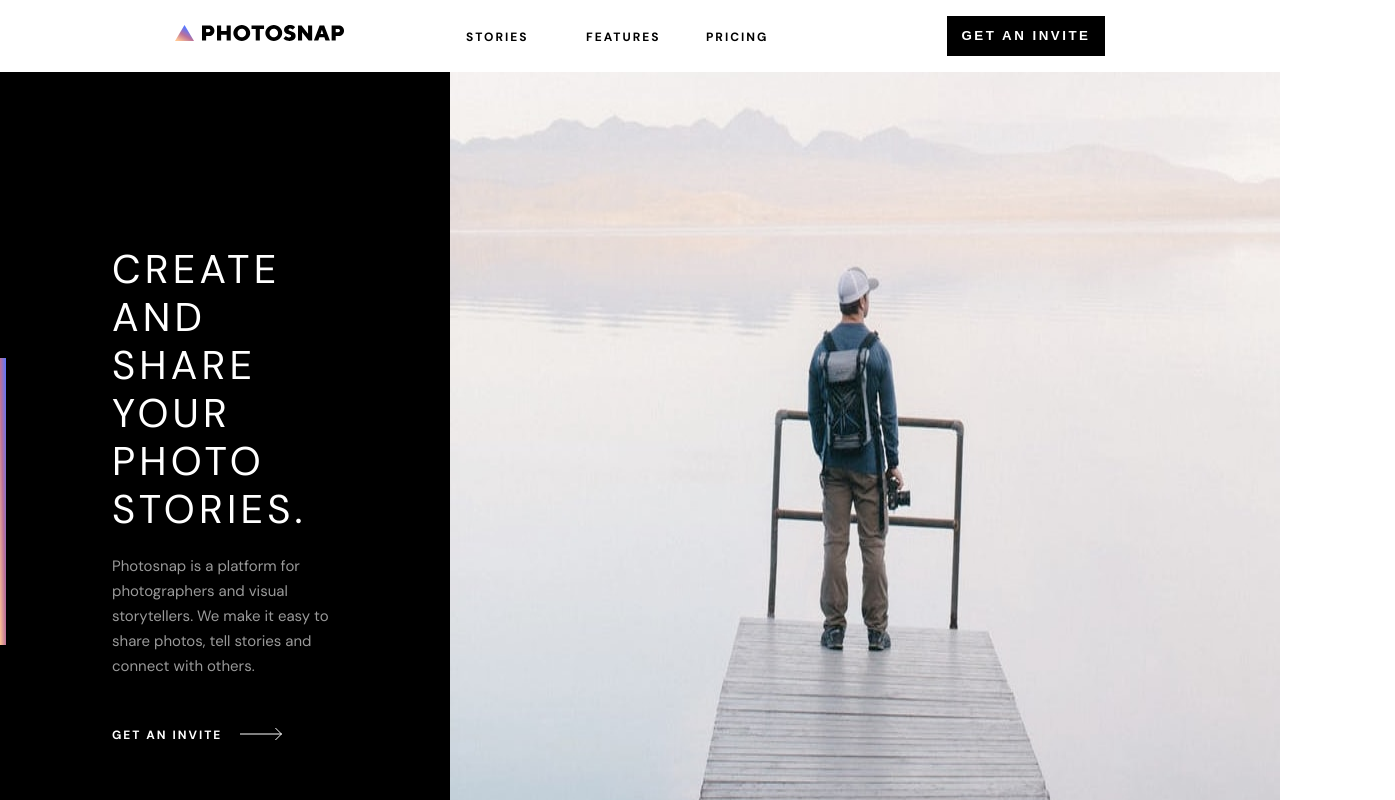
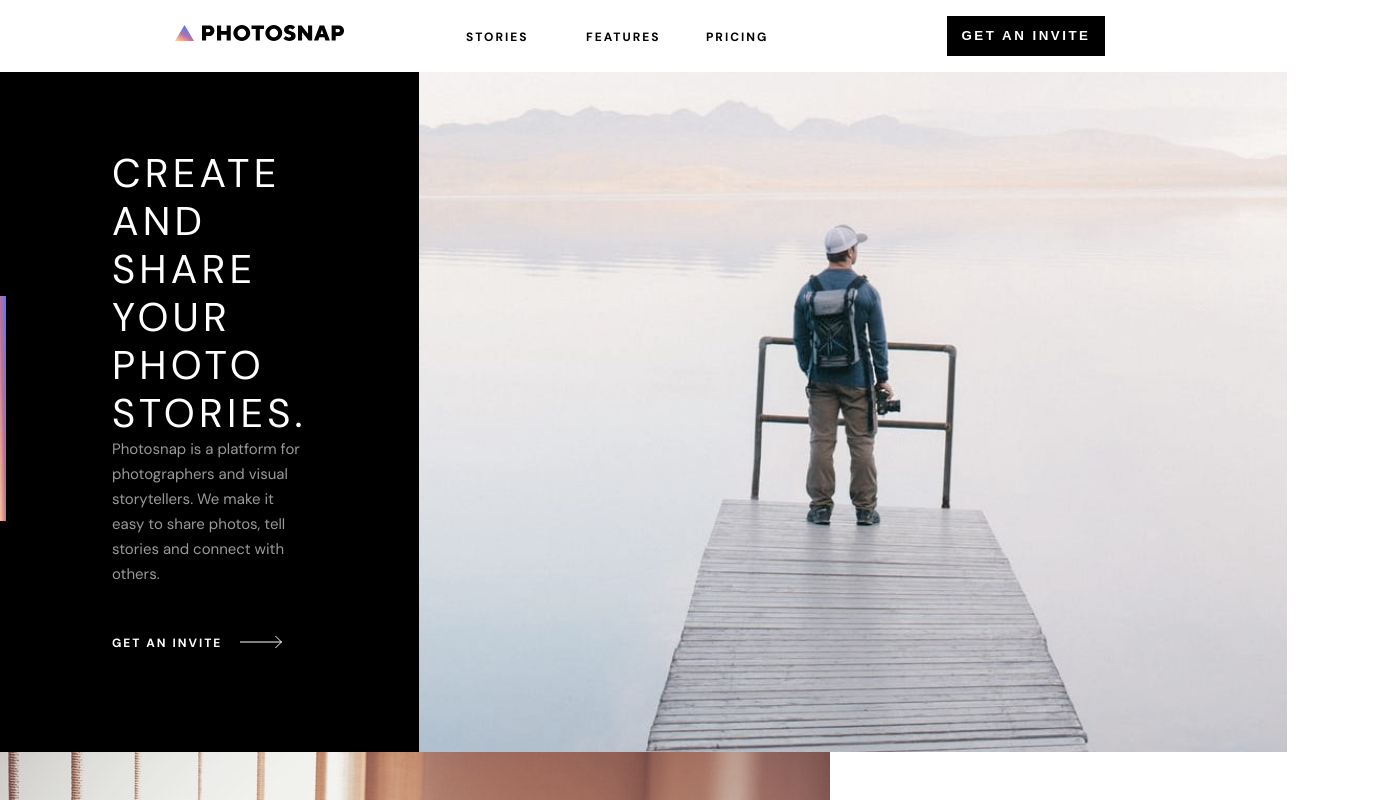
Before and after one commit to cornelia-schulz/fm-photosnaps, a React (Create React App) app: page / in a window 1280 px wide. Shown: the top 800 px of the page, 1395 px wide, since content can reach past the window. Built offline with nearby package versions, Linux system fonts and the light colour scheme.

Commit message:
image width and height

```diff
--- a/src/components/StoryCard.jsx
+++ b/src/components/StoryCard.jsx
@@ -59,6 +59,8 @@ function StoryCard({card, index}) {
           className="story-card-img"
           src={image}
           alt={card.intro}
+          width="830"
+          height="680"
         />}
       </div>
   )
--- a/src/styles/App.scss
+++ b/src/styles/App.scss
@@ -246,6 +246,9 @@ h4 {
 }
 
 .story-card-img {
+    flex-grow: 1;
+    flex-shrink: 1;
+    object-fit: cover;
     width: 100%;
 }
 
@@ -259,7 +262,6 @@ h4 {
 .story-card-content-intro {
     font-size: 3.2rem;
     line-height: 4rem;
-    margin-bottom: 1.6rem;
 }
 
 .story-card-content-date-author {
@@ -590,6 +592,7 @@ h4 {
 
     .story-card {
         display: flex;
+        justify-content: space-between;
     }
 
     .highlight {
@@ -608,7 +611,6 @@ h4 {
         font-size: 4rem;
         letter-spacing: 0.417rem;
         line-height: 4.8rem;
-        margin-bottom: 2.1rem;
     }
 
     .story-card-content-text {
@@ -805,9 +807,13 @@ h4 {
     }
 
     .story-card-content {
-        max-width: 61rem;
+        flex-grow: 1;
+        flex-shrink: 1;
+        flex-basis: 50%;
+        padding-bottom: 0;
         padding-left: 11.2rem;
         padding-right: 11.2rem;
+        padding-top: 0;
     }
 
     .footer-large {
```
